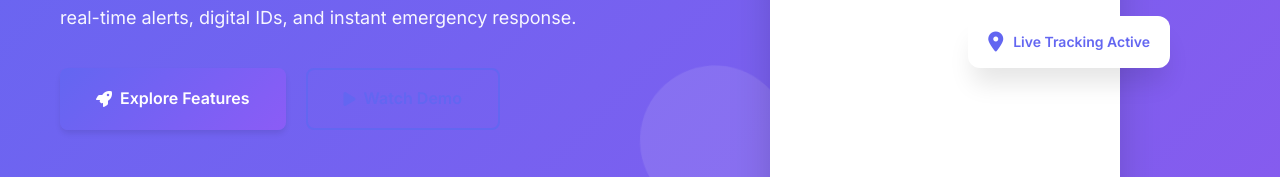
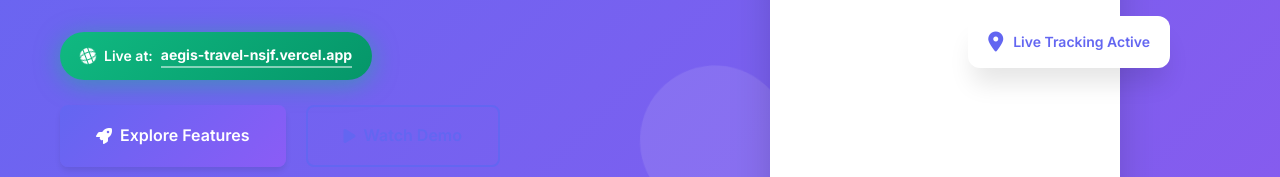
Before and after one commit to anshika01-agrawal/Aegis-Travel, a website: page index.html in a window 1280 px wide. Shown: the part 424-601 px from the top of the page. Drawn offline with Linux system fonts and the light colour scheme.

Commit message:
Add live demo link badge in hero section of homepage

```diff
--- a/css/style.css
+++ b/css/style.css
@@ -347,6 +347,59 @@ body {
     line-height: 1.7;
     margin-bottom: 35px;
     opacity: 0.95;
+}
+
+.live-demo-badge {
+    display: inline-flex;
+    align-items: center;
+    gap: 8px;
+    background: linear-gradient(135deg, #10b981 0%, #059669 100%);
+    padding: 12px 20px;
+    border-radius: 30px;
+    margin-bottom: 25px;
+    box-shadow: 0 4px 15px rgba(16, 185, 129, 0.3);
+    animation: pulse-glow 2s infinite;
+}
+
+@keyframes pulse-glow {
+    0%, 100% {
+        box-shadow: 0 4px 15px rgba(16, 185, 129, 0.3);
+    }
+    50% {
+        box-shadow: 0 4px 25px rgba(16, 185, 129, 0.5);
+    }
+}
+
+.live-demo-badge i {
+    font-size: 16px;
+    animation: rotate 10s linear infinite;
+}
+
+@keyframes rotate {
+    from {
+        transform: rotate(0deg);
+    }
+    to {
+        transform: rotate(360deg);
+    }
+}
+
+.live-demo-badge span {
+    font-weight: 600;
+    font-size: 14px;
+}
+
+.live-demo-badge a {
+    color: var(--white);
+    text-decoration: none;
+    font-weight: 700;
+    font-size: 14px;
+    border-bottom: 2px solid rgba(255, 255, 255, 0.5);
+    transition: all 0.3s ease;
+}
+
+.live-demo-badge a:hover {
+    border-bottom-color: var(--white);
 }
 
 .hero-buttons {
--- a/index.html
+++ b/index.html
@@ -64,6 +64,11 @@
                         Revolutionary Smart Tourist Safety Monitoring System powered by AI, Blockchain, and Geo-Fencing.
                         Protecting travelers with real-time alerts, digital IDs, and instant emergency response.
                     </p>
+                    <div class="live-demo-badge">
+                        <i class="fas fa-globe"></i>
+                        <span>Live at:</span>
+                        <a href="https://aegis-travel-nsjf.vercel.app/" target="_blank">aegis-travel-nsjf.vercel.app</a>
+                    </div>
                     <div class="hero-buttons">
                         <a href="#features" class="btn-primary btn-large">
                             <i class="fas fa-rocket"></i>
```
